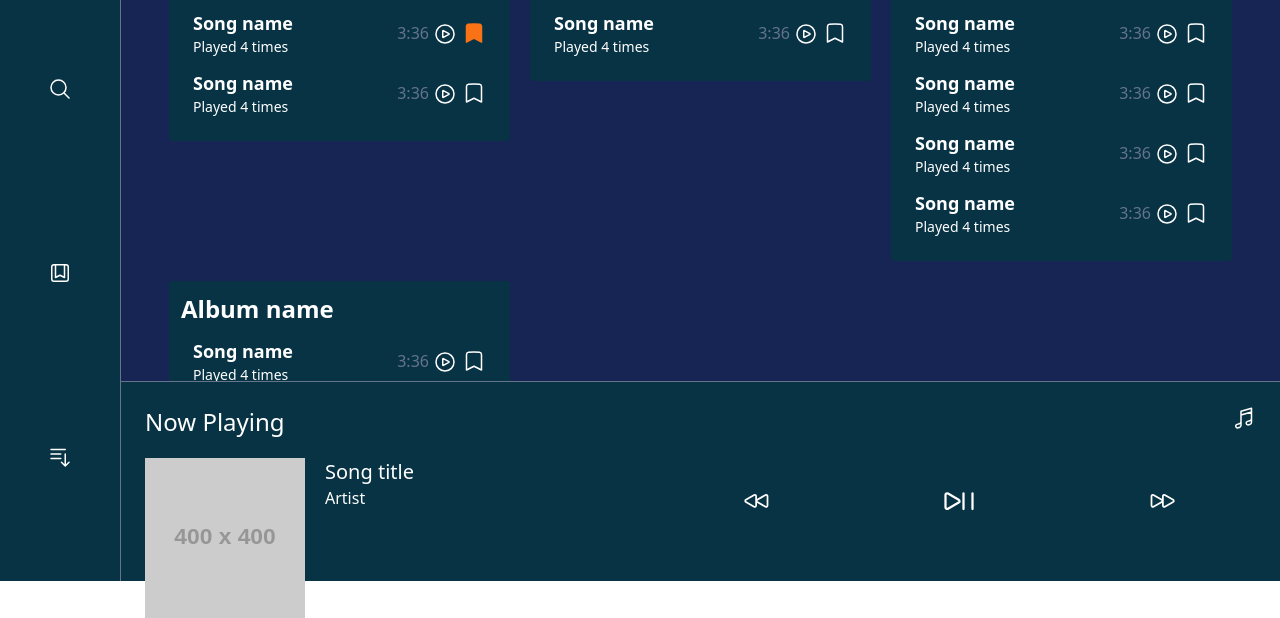
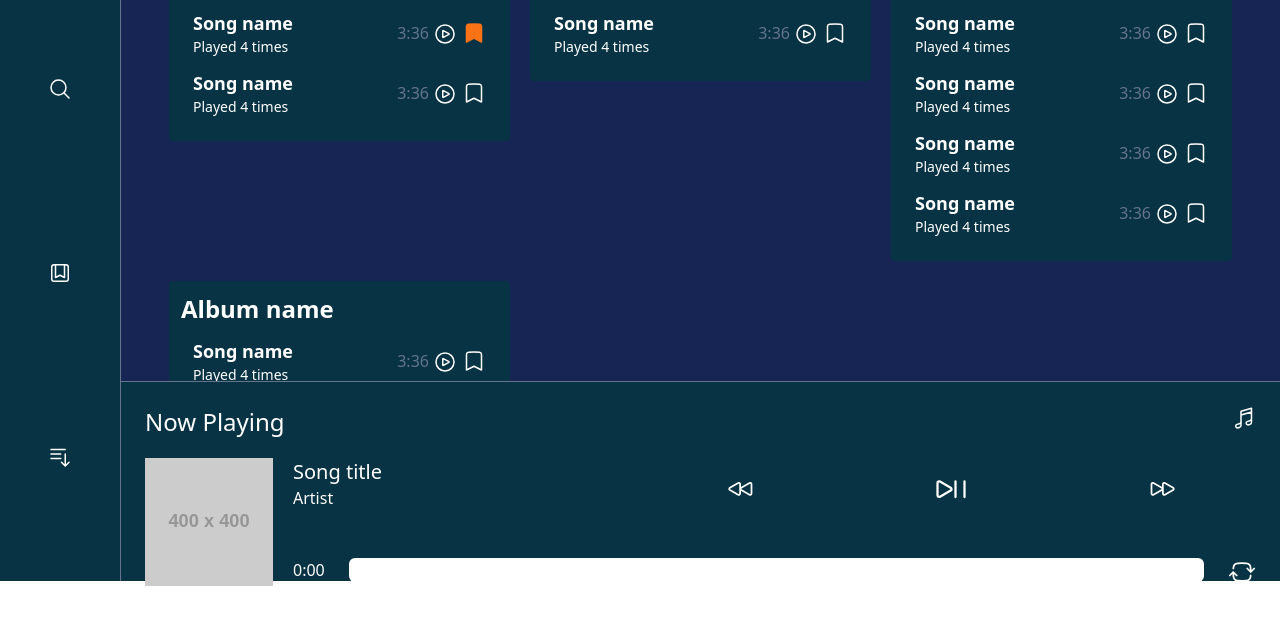
Before and after one commit to iO-Academy/sde-music-player-template, a plain HTML site: page artist.html in a window 1280 px wide. Shown: the part 219-837 px from the top of the page. After the commit the page ends 805 px from the top, so only its background shows below. Drawn offline with nearby package versions, Linux system fonts and the light colour scheme; placeholder pictures from the web are drawn by us.

Commit message:
fix now playing section

```diff
--- a/artist.html
+++ b/artist.html
@@ -354,13 +354,13 @@
                     </div>
                 </div>
                 <div class="flex justify-between items-start md:items-stretch">
-                    <img src="https://via.placeholder.com/400x400/386641/6A994E?text=The+Memory+of+Trees" class="group-[.minimised]:hidden hidden sm:block w-20 md:w-40 mr-5" alt="album cover" />
+                    <img src="https://via.placeholder.com/400x400/386641/6A994E?text=The+Memory+of+Trees" class="group-[.minimised]:hidden hidden sm:block w-20 md:w-32 mr-5" alt="album cover" />
                     <div class="flex justify-between flex-wrap grow content-between">
                         <div class="group-[.minimised]:hidden w-full md:w-auto">
                             <h4 class="text-xl">Song title</h4>
                             <h5>Artist</h5>
                         </div>
-                        <div class="group-[.minimised]:w-full group-[.minimised]:p-0 group-[.minimised]:m-0 group-[.minimised]:mb-2 flex justify-between w-full md:w-1/2 md:mr-12 pr-8 pt-6 mb-8">
+                        <div class="group-[.minimised]:w-full group-[.minimised]:p-0 group-[.minimised]:m-0 group-[.minimised]:mb-2 flex justify-between w-full md:w-1/2 md:mr-12 pr-8 pt-3 mb-3">
                             <button class="hover:text-slate-500" id="playPrev">
                                 <svg xmlns="http://www.w3.org/2000/svg" fill="none" viewBox="0 0 24 24" stroke-width="1.5" stroke="currentColor" class="size-7">
                                     <path stroke-linecap="round" stroke-linejoin="round" d="M21 16.811c0 .864-.933 1.406-1.683.977l-7.108-4.061a1.125 1.125 0 0 1 0-1.954l7.108-4.061A1.125 1.125 0 0 1 21 8.689v8.122ZM11.25 16.811c0 .864-.933 1.406-1.683.977l-7.108-4.061a1.125 1.125 0 0 1 0-1.954l7.108-4.061a1.125 1.125 0 0 1 1.683.977v8.122Z" />
```
Also changed, not shown: artists.html (+2 -2 lines), favourites.html (+2 -2 lines), index.html (+2 -2 lines), search.html (+2 -2 lines).
